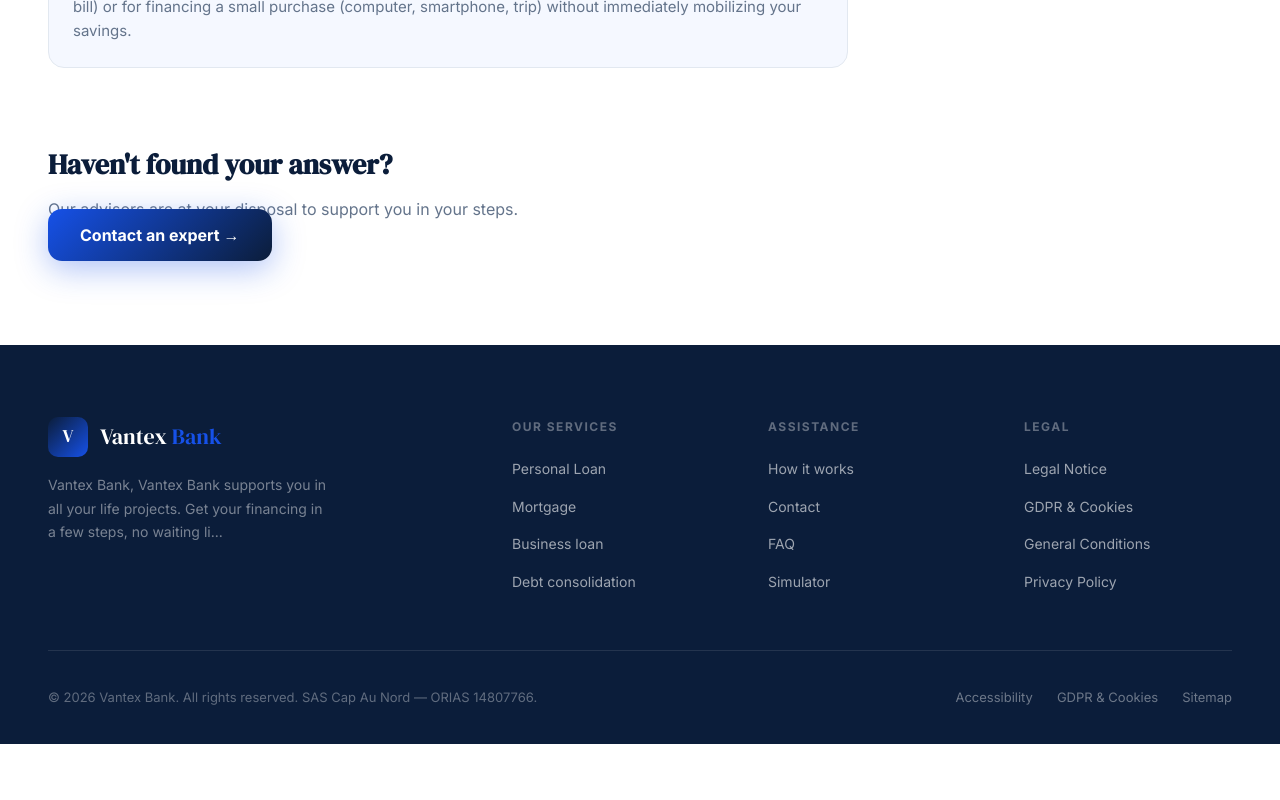
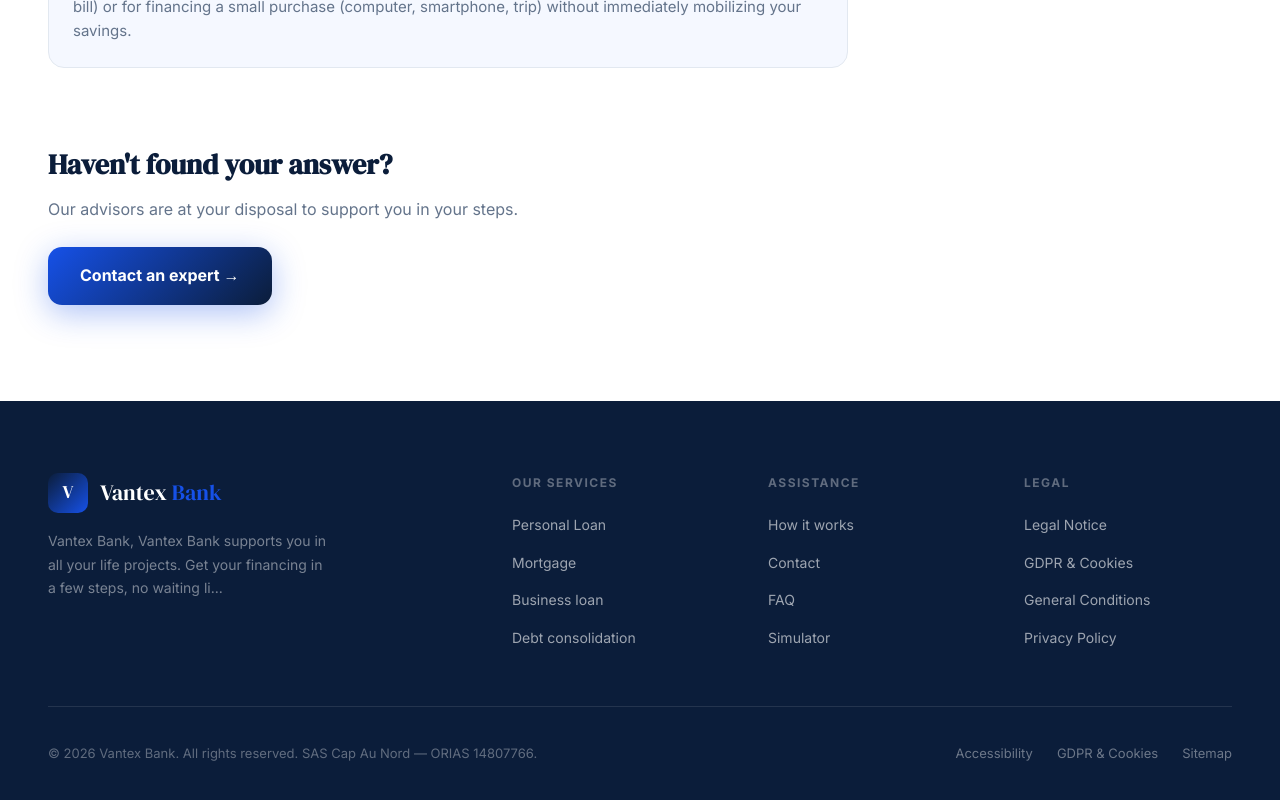
Before and after one commit to bankivantex-a11y/vantexbank, a Next.js app: page /en/aide in a window 1280 px wide. Shown: the part 939-1739 px from the top of the page. Before the commit the page ends 1683 px from the top, so only its background shows below. Built offline with nearby package versions, Linux system fonts and the light colour scheme.

Commit message:
Fix TS error: Add style prop to SmartLink component

```diff
--- a/components/SmartLink.tsx
+++ b/components/SmartLink.tsx
@@ -2,16 +2,17 @@
 
 import { useRouter } from 'next/navigation';
 import { useAppState } from './AppState';
-import { ReactNode } from 'react';
+import { ReactNode, CSSProperties } from 'react';
 
 interface SmartLinkProps {
   href: string;
   children: ReactNode;
   className?: string;
+  style?: CSSProperties;
   onClick?: () => void;
 }
 
-export default function SmartLink({ href, children, className, onClick }: SmartLinkProps) {
+export default function SmartLink({ href, children, className, style, onClick }: SmartLinkProps) {
   const router = useRouter();
   const { triggerLoading, locale } = useAppState();
 
@@ -37,7 +38,7 @@ export default function SmartLink({ href, children, className, onClick }: SmartL
   };
 
   return (
-    <a href={localizedHref} className={className} onClick={handleClick}>
+    <a href={localizedHref} className={className} style={style} onClick={handleClick}>
       {children}
     </a>
   );
```
